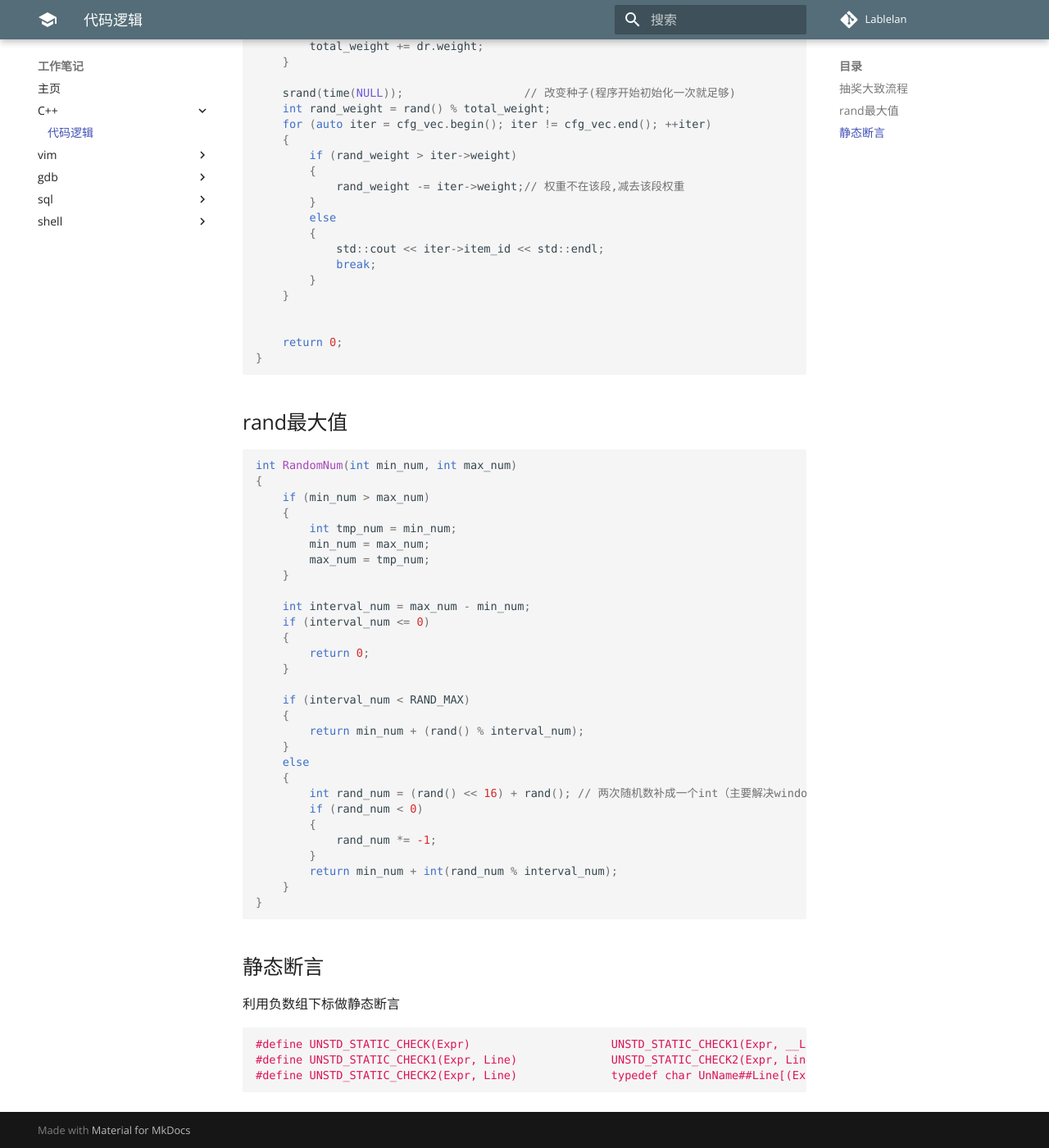
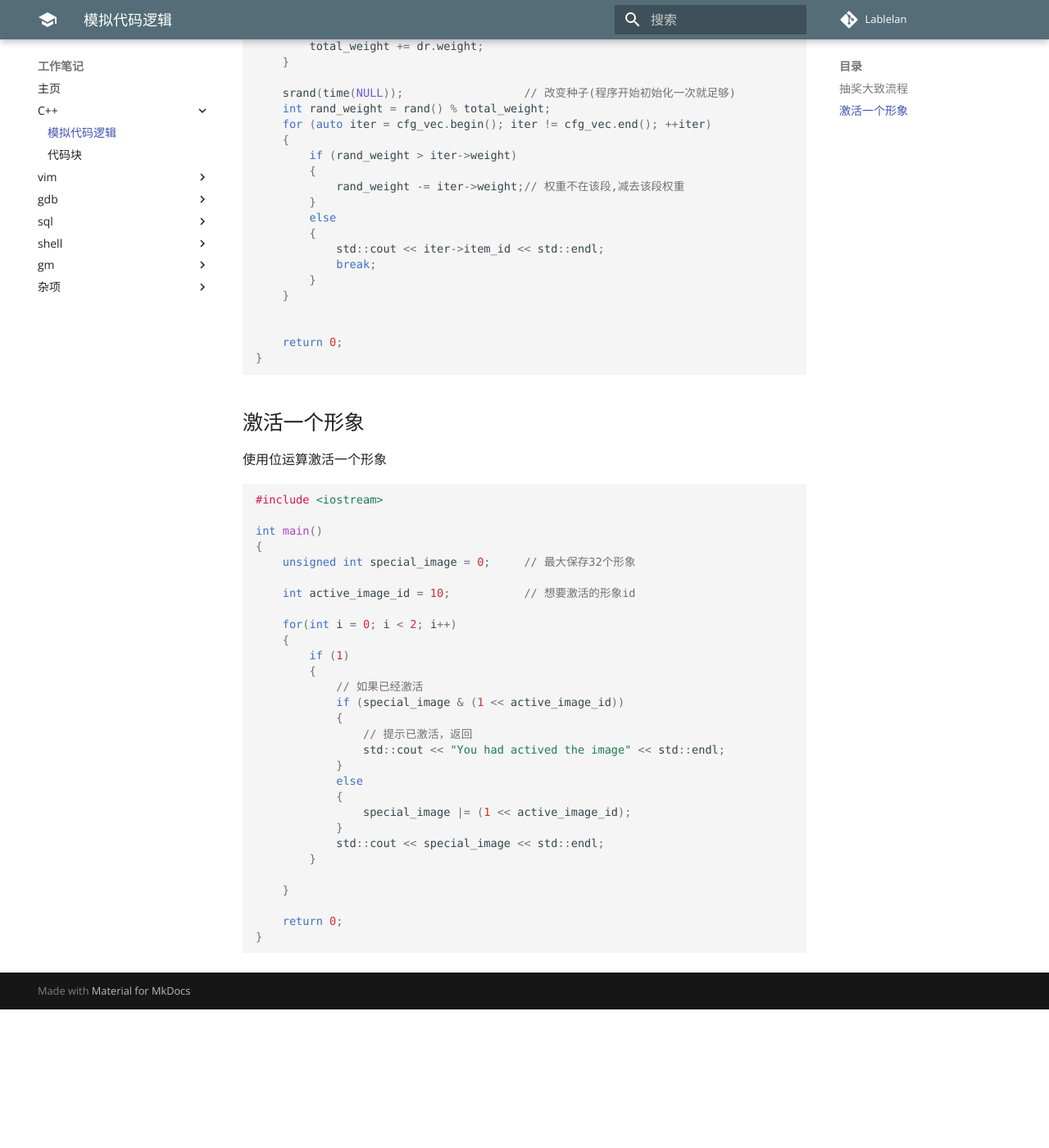
Before and after one commit to lablelan/WorkNote, an MkDocs documentation site: the page built from docs/C++/logiccode.md, in a window 1280 px wide and 1400 px high, scrolled down 613 px. Shown: the whole window at 82% size. Built offline with MkDocs 1.6.1 and Material for MkDocs 9.7.7, drawn with Linux system fonts in a browser that asks for light colours; some web fonts are replaced; old or Windows-style settings are respelled for this version of MkDocs; after the commit the page ends 1844 px from its top, so only the background shows below that.

Commit message:
代码整理

````diff
--- a/docs/C++/logiccode.md
+++ b/docs/C++/logiccode.md
@@ -45,43 +45,36 @@ int main()
 }
 ```
 
-## rand最大值
-```c++
-int RandomNum(int min_num, int max_num)
+## 激活一个形象
+使用位运算激活一个形象
+```
+#include <iostream>
+
+int main()
 {
-	if (min_num > max_num)
-	{
-		int tmp_num = min_num;
-		min_num = max_num;
-		max_num = tmp_num;
-	}
+    unsigned int special_image = 0;     // 最大保存32个形象
 
-	int interval_num = max_num - min_num;
-	if (interval_num <= 0)
-	{
-		return 0;
-	}
+    int active_image_id = 10;           // 想要激活的形象id
 
-	if (interval_num < RAND_MAX)
-	{
-		return min_num + (rand() % interval_num);
-	}
-	else
-	{
-		int rand_num = (rand() << 16) + rand(); // 两次随机数补成一个int（主要解决windows下rand最大值只有2^15的问题）
-		if (rand_num < 0)
-		{
-			rand_num *= -1;
-		}
-		return min_num + int(rand_num % interval_num);
-	}
+    for(int i = 0; i < 2; i++)
+    {
+        if (1)
+        {
+            // 如果已经激活
+            if (special_image & (1 << active_image_id))
+            {
+                // 提示已激活，返回
+                std::cout << "You had actived the image" << std::endl;
+            }
+            else
+            {
+                special_image |= (1 << active_image_id);
+            }
+            std::cout << special_image << std::endl;
+        }
+
+    }
+
+    return 0;
 }
 ```
-
-## 静态断言
-利用负数组下标做静态断言
-```c++
-#define UNSTD_STATIC_CHECK(Expr)                     UNSTD_STATIC_CHECK1(Expr, __LINE__)
-#define UNSTD_STATIC_CHECK1(Expr, Line)              UNSTD_STATIC_CHECK2(Expr, Line)
-#define UNSTD_STATIC_CHECK2(Expr, Line)              typedef char UnName##Line[(Expr) ? 1 : -1];
-```
--- a/mkdocs.yml
+++ b/mkdocs.yml
@@ -2,7 +2,8 @@ site_name: 工作笔记
 pages:
   - 主页: index.md
   - C++:
-     - 代码逻辑: C++/logiccode.md
+     - 模拟代码逻辑: C++/logiccode.md
+     - 代码块: C++/blockcode.md
   - vim:
      - 字符串搜索替换: Vim/replace.md
   - gdb:
@@ -11,6 +12,10 @@ pages:
      - Mysql: Sql/mysql.md
   - shell:
      - 常用Shell命令: Linux/common_shell.md
+  - gm:
+     - 常用Gm命令: gm.md
+  - 杂项:
+     - 其他: other.md
 
 theme:
   name: 'material'
````
Also changed, not shown: docs/C++/blockcode.md (added, +40 -0 lines), docs/gm.md (added, +21 -0 lines), docs/other.md (added, +37 -0 lines).
